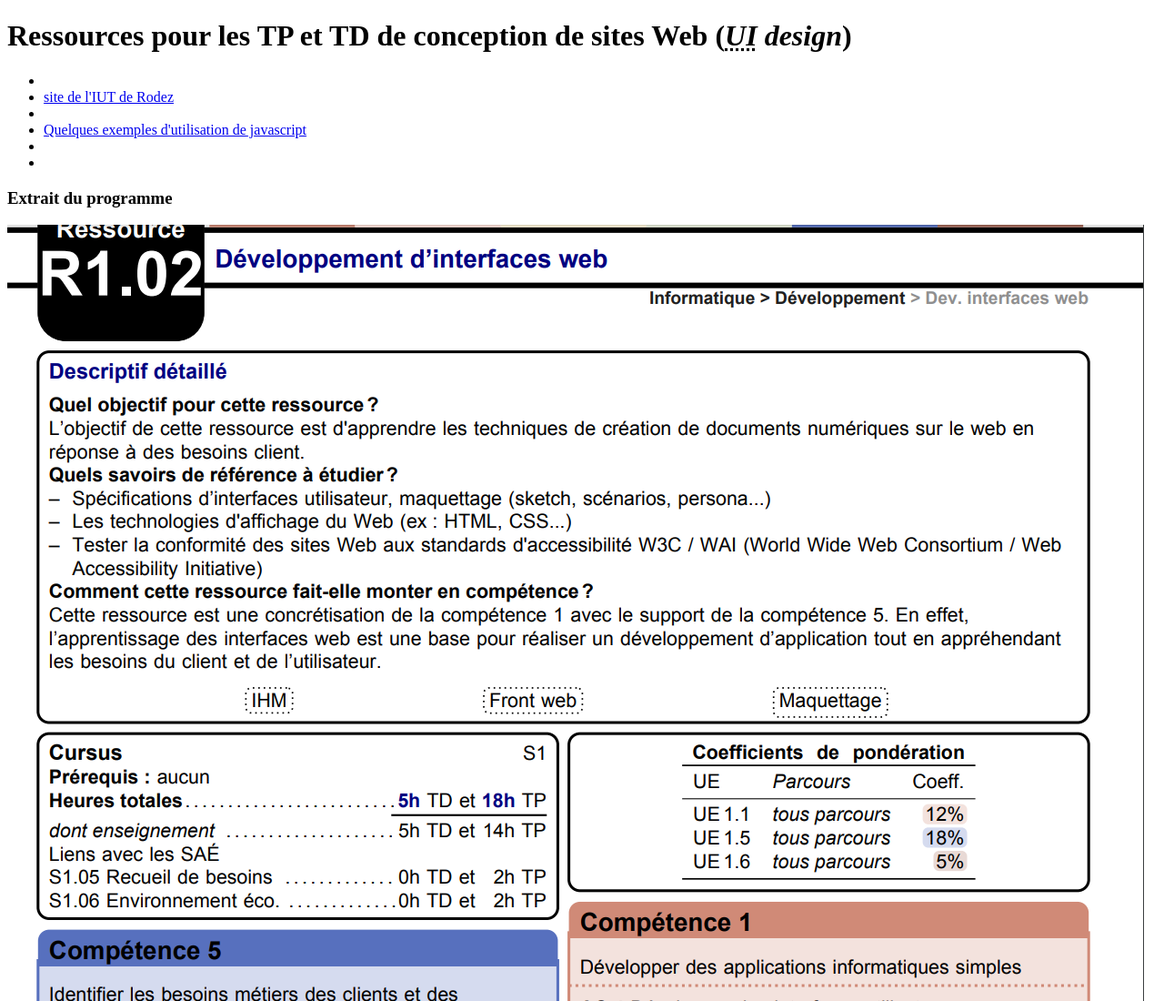
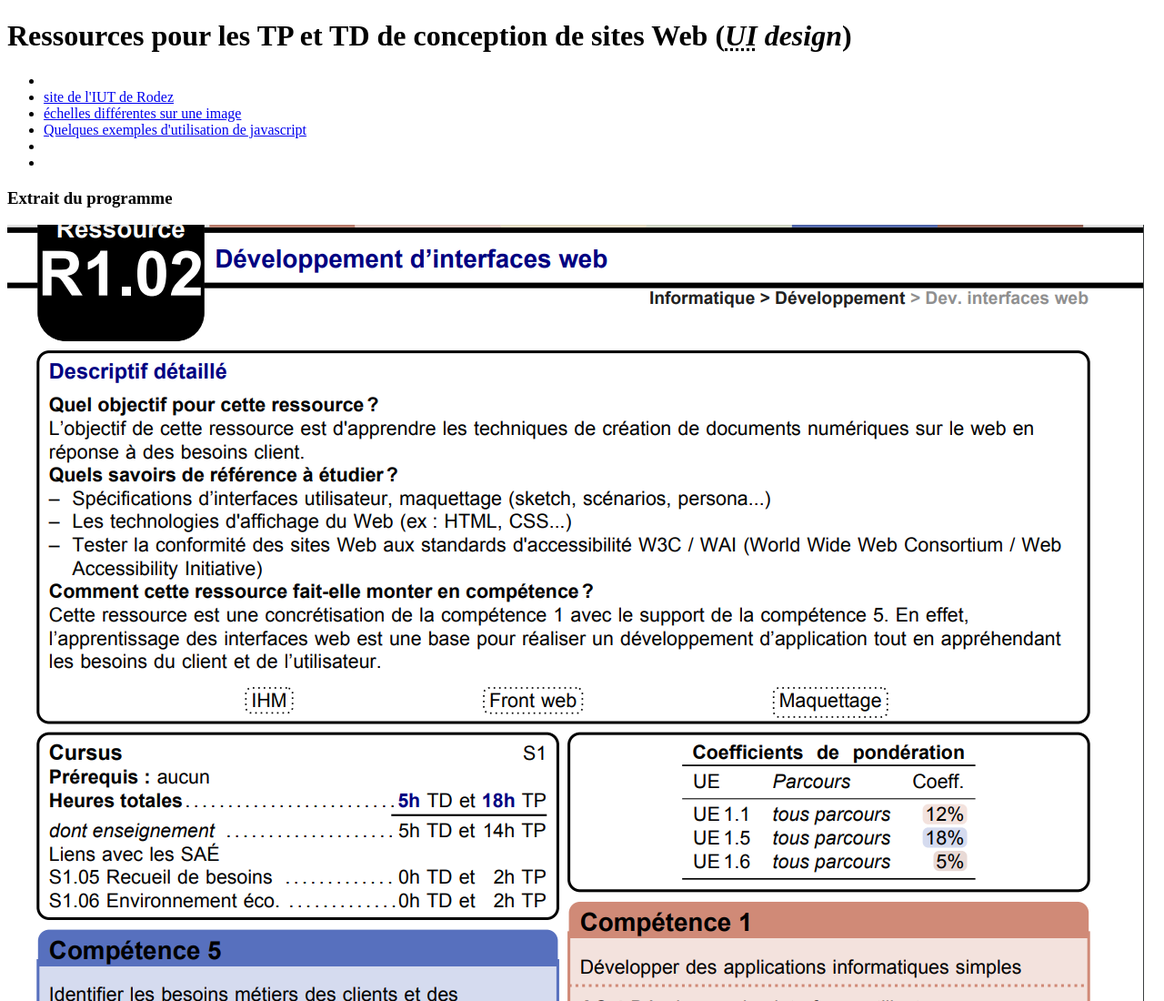
Before and after one commit to MiageRodez/BUT1, a plain HTML site: page index.html in a window 1280 px wide. Shown: the top 1100 px of the page at 91% size. Drawn offline with Linux system fonts and the light colour scheme; a script that the page names is missing.

Commit message:
Update index.html

```diff
--- a/index.html
+++ b/index.html
@@ -19,7 +19,7 @@
                      <ul class="menu">
                             <li><a href="" target="_blank" title=""></a></li>
                             <li><a href="https://www.iut-rodez.fr/fr" target="_blank" title="site de l'IUT de Rodez">site de l'IUT de Rodez</a></li>
-                            <li><a href="" target="_blank" title=""></a></li>
+                            <li><a href="./pages/imagesEchelles.html" target="_blank" title="échelles différentes sur une image">échelles différentes sur une image</a></li>
                             <li><a href="./pages/pageExempleJS.html" target="_blank" title="">Quelques exemples d'utilisation de javascript</a></li>
                             <li><a href="" target="_blank" title=""></a></li>
                             <li><a href="" target="_blank" title=""></a></li>
```
